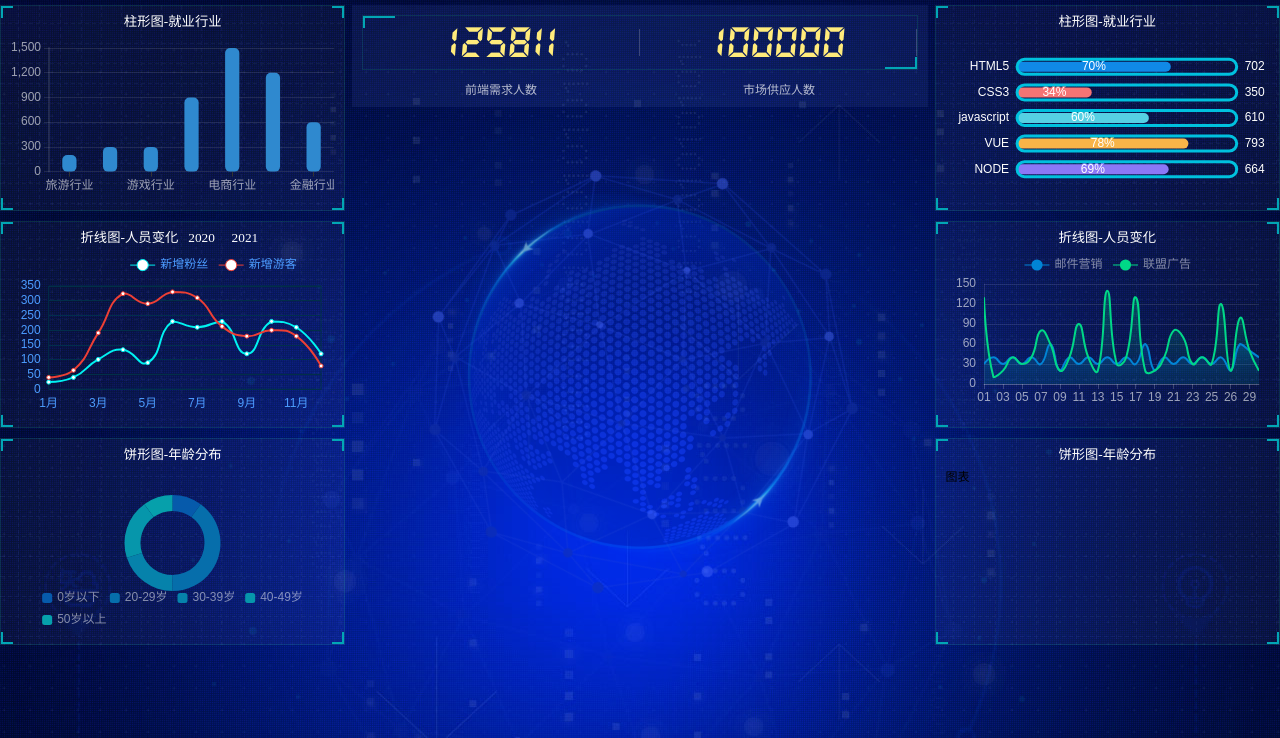
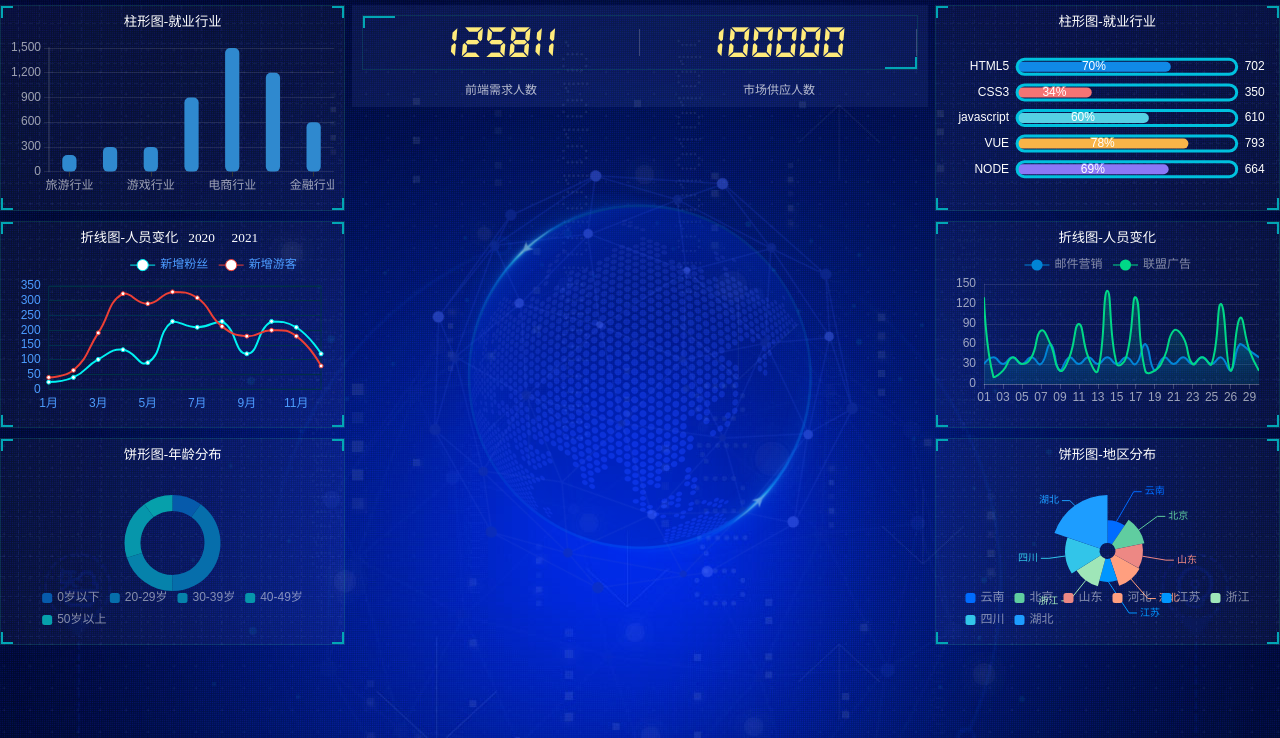
Before and after one commit to jinrd123/echartsDemo, a plain HTML site: page index.html in a window 1280 px wide. Shown: the part 62-800 px from the top of the page. Drawn offline with Linux system fonts and the light colour scheme.

Commit message:
南丁格尔饼图

```diff
--- a/index.html
+++ b/index.html
@@ -105,9 +105,9 @@
           <div class="chart">图表</div>
           <div class="panel-footer"></div>
         </div>
-        <div class="panel pie">
-          <h2>饼形图-年龄分布</h2>
-          <div class="chart">图表</div>
+        <div class="panel pie2">
+          <h2>饼形图-地区分布</h2>
+          <div class="chart"></div>
           <div class="panel-footer"></div>
         </div>
       </div>
--- a/js/index.js
+++ b/js/index.js
@@ -639,3 +639,73 @@
     myChart.resize();
   });
 })();
+
+// 饼形图 地区分布模块
+/**
+ *  南丁格尔饼图
+ *  1. 与普通饼图的区别就是series对象里增加配置项roseType
+ */
+(function () {
+  const myChart = echarts.init(document.querySelector(".pie2 .chart"));
+  const option = {
+    color: [
+      "#006cff",
+      "#60cda0",
+      "#ed8884",
+      "#ff9f7f",
+      "#0096ff",
+      "#9fe6b8",
+      "#32c5e9",
+      "#1d9dff",
+    ],
+    tooltip: {
+      trigger: "item",
+      formatter: "{a} <br/>{b} : {c} ({d}%)",
+    },
+    legend: {
+      bottom: "0%",
+      itemWidth: 10,
+      itemHeight: 10,
+      textStyle: {
+        color: "rgba(255,255,255,.5)",
+        fontSize: "12",
+      },
+    },
+    series: [
+      {
+        name: "地区分布",
+        type: "pie",
+        radius: ["10%", "70%"],
+        center: ["50%", "50%"],
+        roseType: "radius", // 设置 "radius" 模式的南丁格尔饼图
+        // 图形的文字标签
+        label: {
+          fontSize: 10,
+        },
+        // 链接图形和文字的线条
+        labelLine: {
+          // length 链接图形的线条
+          length: 6,
+          // length2 链接文字的线条
+          length2: 8,
+        },
+        data: [
+          { value: 20, name: "云南" },
+          { value: 26, name: "北京" },
+          { value: 24, name: "山东" },
+          { value: 25, name: "河北" },
+          { value: 20, name: "江苏" },
+          { value: 25, name: "浙江" },
+          { value: 30, name: "四川" },
+          { value: 42, name: "湖北" },
+        ],
+      },
+    ],
+  };
+
+  myChart.setOption(option);
+
+  window.addEventListener("resize", function () {
+    myChart.resize();
+  });
+})();
```
